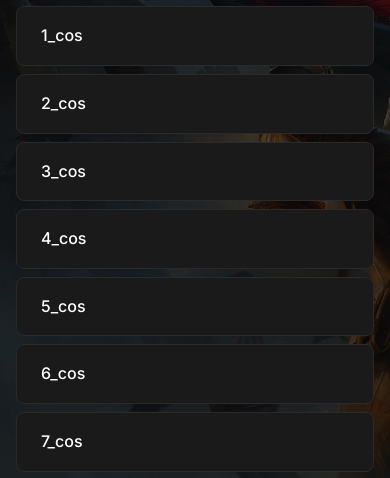
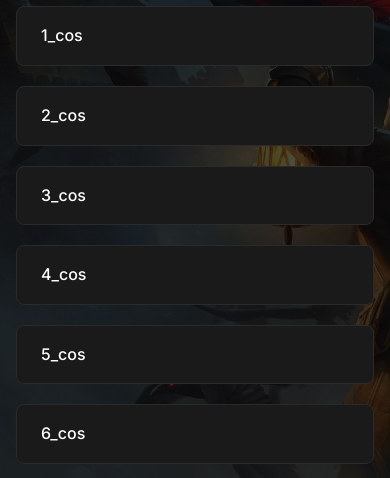
Before and after one commit to BlackDragonBE/CurseOfStrahdWebsite, a website built with Vite: page docs/1_SessionNotes/index.html in a window 390 px wide. Shown: the part 351-829 px from the top of the page. Built offline with nearby package versions, Linux system fonts and the light colour scheme.

```diff
--- a/docs/styles.css
+++ b/docs/styles.css
@@ -416,13 +416,15 @@
   list-style: none;
   padding: 0;
   margin: var(--space-xl) 0;
+  display: grid;
+  grid-template-columns: repeat(3, 1fr);
+  gap: var(--space-md);
 }
 
 .file-list li {
   background: var(--bg-tertiary);
   border: 1px solid var(--border-secondary);
   border-radius: var(--radius-md);
-  margin-bottom: var(--space-sm);
   transition: all 0.2s ease;
   overflow: hidden;
 }
@@ -430,7 +432,7 @@
 .file-list li:hover {
   border-color: var(--border-hover);
   background: var(--bg-hover);
-  transform: translateX(4px);
+  transform: translateY(-2px);
 }
 
 .file-list a {
@@ -686,6 +688,10 @@
     margin-right: 0;
     margin-bottom: 2px;
   }
+
+  .file-list {
+    grid-template-columns: 1fr;
+  }
 }
 
 @media (max-width: 480px) {
--- a/src/styles.css
+++ b/src/styles.css
@@ -416,13 +416,15 @@
   list-style: none;
   padding: 0;
   margin: var(--space-xl) 0;
+  display: grid;
+  grid-template-columns: repeat(3, 1fr);
+  gap: var(--space-md);
 }
 
 .file-list li {
   background: var(--bg-tertiary);
   border: 1px solid var(--border-secondary);
   border-radius: var(--radius-md);
-  margin-bottom: var(--space-sm);
   transition: all 0.2s ease;
   overflow: hidden;
 }
@@ -430,7 +432,7 @@
 .file-list li:hover {
   border-color: var(--border-hover);
   background: var(--bg-hover);
-  transform: translateX(4px);
+  transform: translateY(-2px);
 }
 
 .file-list a {
@@ -686,6 +688,10 @@
     margin-right: 0;
     margin-bottom: 2px;
   }
+
+  .file-list {
+    grid-template-columns: 1fr;
+  }
 }
 
 @media (max-width: 480px) {
```
